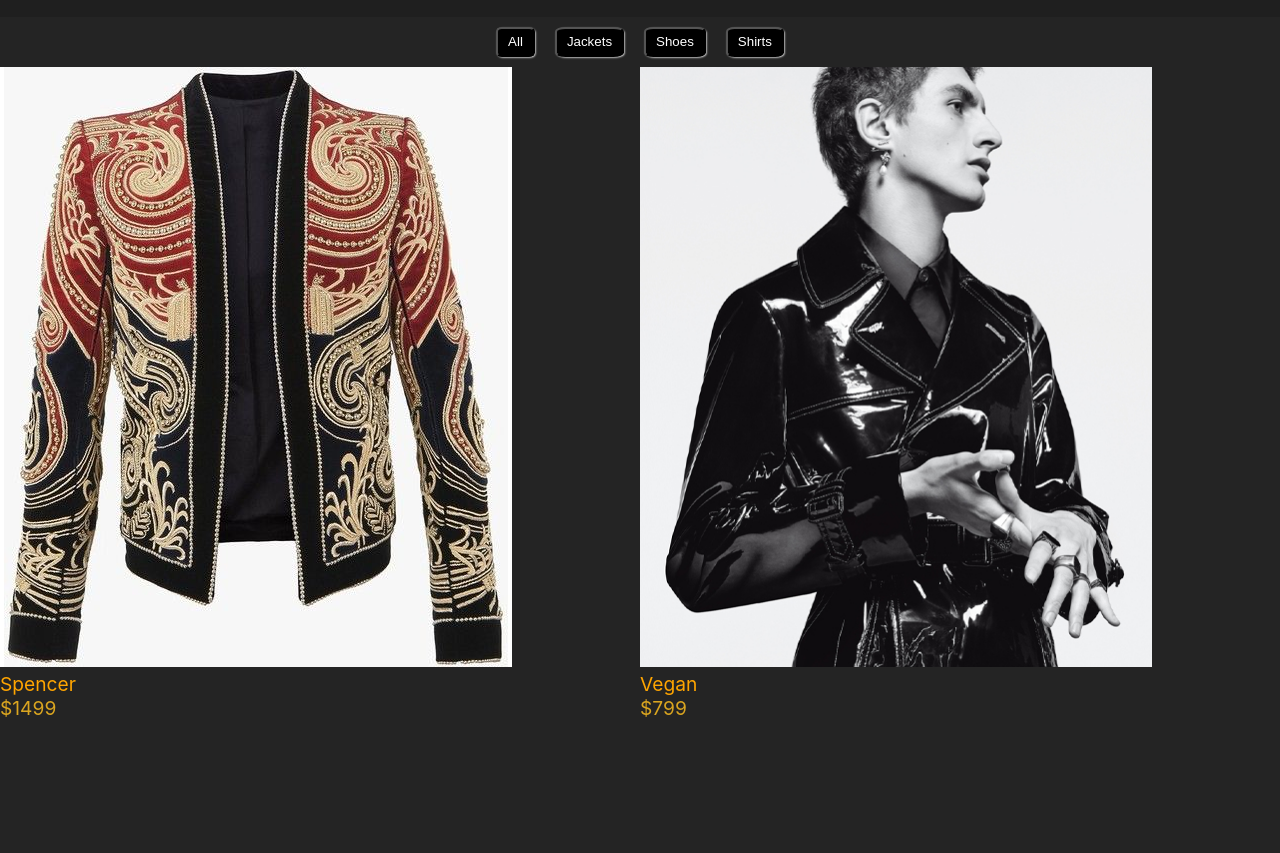
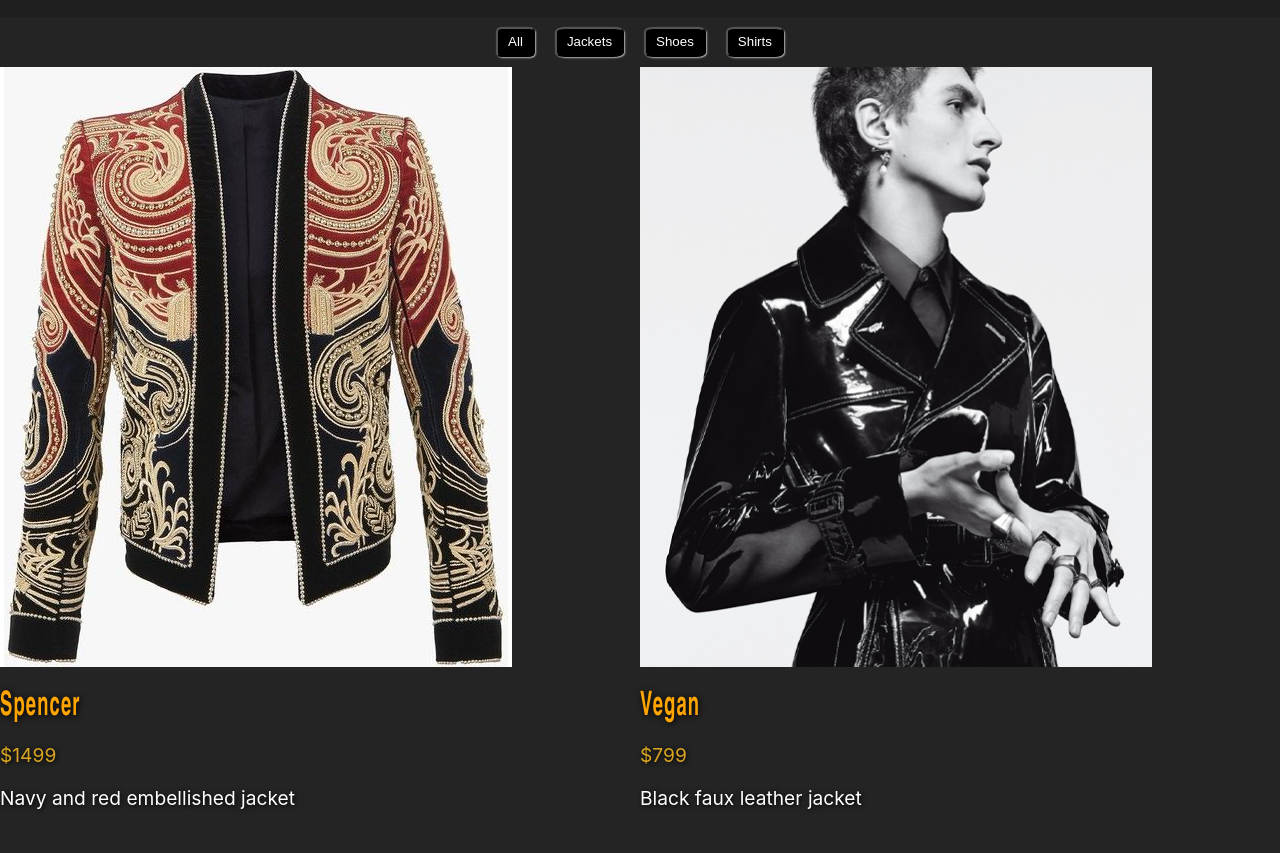
Before and after one commit to AlejandroEscamilla/React-E-Commerce-Product-Page, a React app: page / in a window 1280 px wide. Shown: the part 99-952 px from the top of the page. Built offline with nearby package versions, Linux system fonts and the light colour scheme.

Commit message:
Stlye sync

```diff
--- a/src/assets.scss
+++ b/src/assets.scss
@@ -32,6 +32,7 @@ $text-shadows: (
     "red900": red -1px 0px 0px,
     "blue100": teal 2px 0px 0px,
     "blue900": blue 1px 0px 0px,
+    "blackS": black 1px 1px 5px
 );
 $box-shadows: (
     "soft": #444444 20px 20px 0px,
@@ -99,10 +100,16 @@ body {
     max-height: 200px;
 }
 .product-name {
-    color: map-get($text-colors,alt)
+    color: map-get($text-colors,alt);
+    text-shadow: map-get($text-shadows, blackS);
 }
 .product-price {
     color: $primary-color;
+    text-shadow: map-get($text-shadows, blackS);
+}
+.product-desc {
+    color: white;
+    text-shadow: map-get($text-shadows, blackS);
 }
 //NAV START
 header {
@@ -123,9 +130,11 @@ header ul {
 .nav-ul__flex {
     min-width:50%;
     display: none;
+
 }
 .nav-ul__flex li {
     padding: 10px 10px 10px 10px;
+
 }
 .nav-ul__top {
     display: flex;
--- a/src/components/Body.js
+++ b/src/components/Body.js
@@ -1,5 +1,5 @@
 import React, { Component } from "react";
-import products from "../data/products.json";
+// import products from "../data/products.json";
 
 const buttons = [
     {
@@ -148,8 +148,9 @@ const buttons = [
 <div>
             <div key={Products.type} className="product-container">
                     <img className="product-image" src={Products.image} alt={Products.alt}/>
-                    <div className="product-name">{Products.name}</div>
+                    <h3 className="product-name">{Products.name}</h3>
                     <div className="product-price">{Products.price}</div>
+                    <p className="product-desc">{Products.alt}</p>
             </div>
 </div>
       ));
```
Also changed, not shown: main/css/assets.css, 1 other file. Lines whose indentation alone changed are shown as unchanged.
